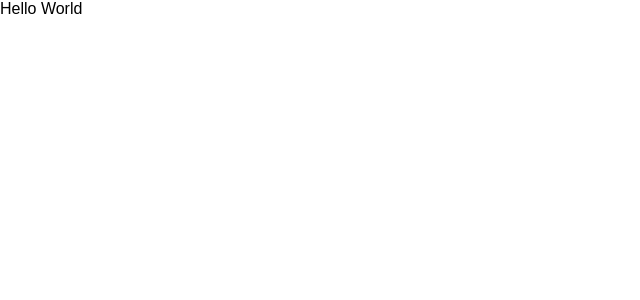
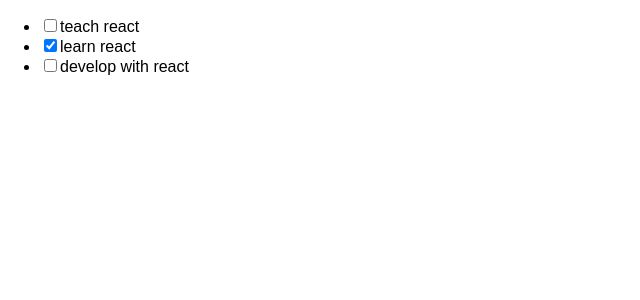
Before and after one commit to markpavlovski/redux-todo-list, a React (Create React App) app: page / in a window 1280 px wide. Shown: the top 300 px of the page, without its empty margins (0-640 px from the left). Built offline with nearby package versions, Linux system fonts and the light colour scheme.

Commit message:
added basic todo list structure

```diff
--- a/src/App.js
+++ /dev/null
@@ -1,9 +0,0 @@
-import React from 'react';
-
-const App = props => (
-  <div>
-    Hello World
-  </div>
-)
-
-export default App;
--- /dev/null
+++ b/src/components/Todo.js
@@ -0,0 +1,13 @@
+import React from 'react'
+
+const Todo = ({todo}) => (
+  <li>
+    <input
+      type='checkbox'
+      checked={todo.checked}
+    />
+    <span>{todo.task}</span>
+  </li>
+)
+
+export default Todo
--- /dev/null
+++ b/src/components/TodoList.js
@@ -0,0 +1,12 @@
+import React from 'react'
+import Todo from './Todo'
+
+const TodoList = props => (
+  <ul>
+    {
+      props.list.map((el,idx) => <Todo todo={el} key={idx}/>)
+    }
+  </ul>
+)
+
+export default TodoList
--- /dev/null
+++ b/src/containers/App.js
@@ -0,0 +1,16 @@
+import React from 'react';
+import {connect} from 'react-redux'
+import TodoList from '../components/TodoList'
+
+
+
+const App = ({list}) => (
+  <div>
+    <TodoList {...{list}}/>
+  </div>
+)
+
+
+const mapStateToProps = ({list}) => ({list})
+
+export default connect(mapStateToProps)(App)
--- a/src/index.js
+++ b/src/index.js
@@ -1,7 +1,7 @@
 import React from 'react';
 import ReactDOM from 'react-dom';
 import './index.css';
-import App from './App';
+import App from './containers/App';
 import registerServiceWorker from './registerServiceWorker';
 
 import { createStore } from 'redux'
@@ -13,7 +13,7 @@ const store = createStore(reducers)
 
 
 ReactDOM.render(
-  <Provider store='store'>
+  <Provider store={store}>
     <App />
   </Provider>
   ,document.getElementById('root'));
--- a/src/reducers.js
+++ b/src/reducers.js
@@ -6,8 +6,8 @@ const INITIAL_VALUE = [
   {id: 'B19TGge0z', task: 'develop with react', checked: false}
 ]
 
-function toDoList(data = INITIAL_VALUE) {
+function list (data = INITIAL_VALUE) {
   return data
 }
 
-export default combineReducers({toDoList})
+export default combineReducers({list})
```
Also changed, not shown: src/App.css (deleted, +0 -28 lines).
